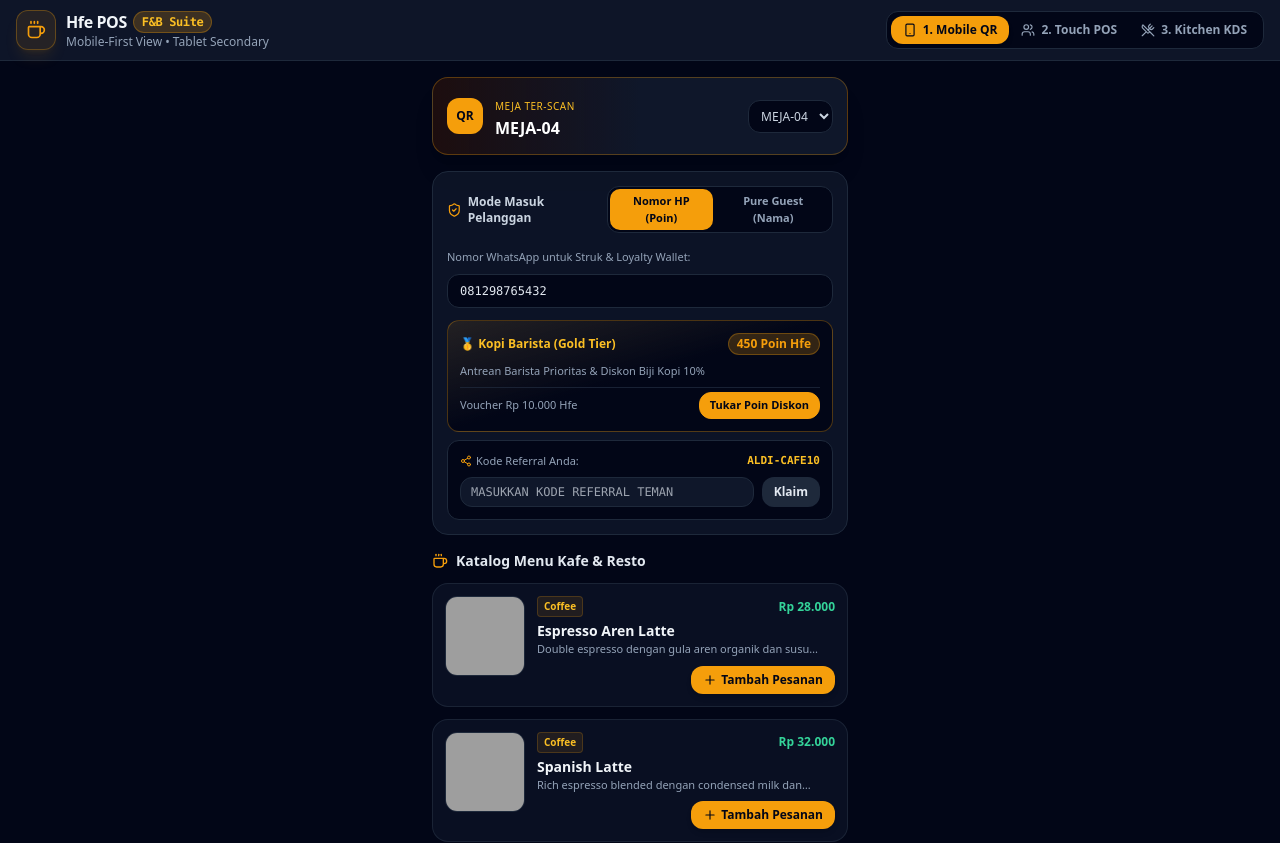
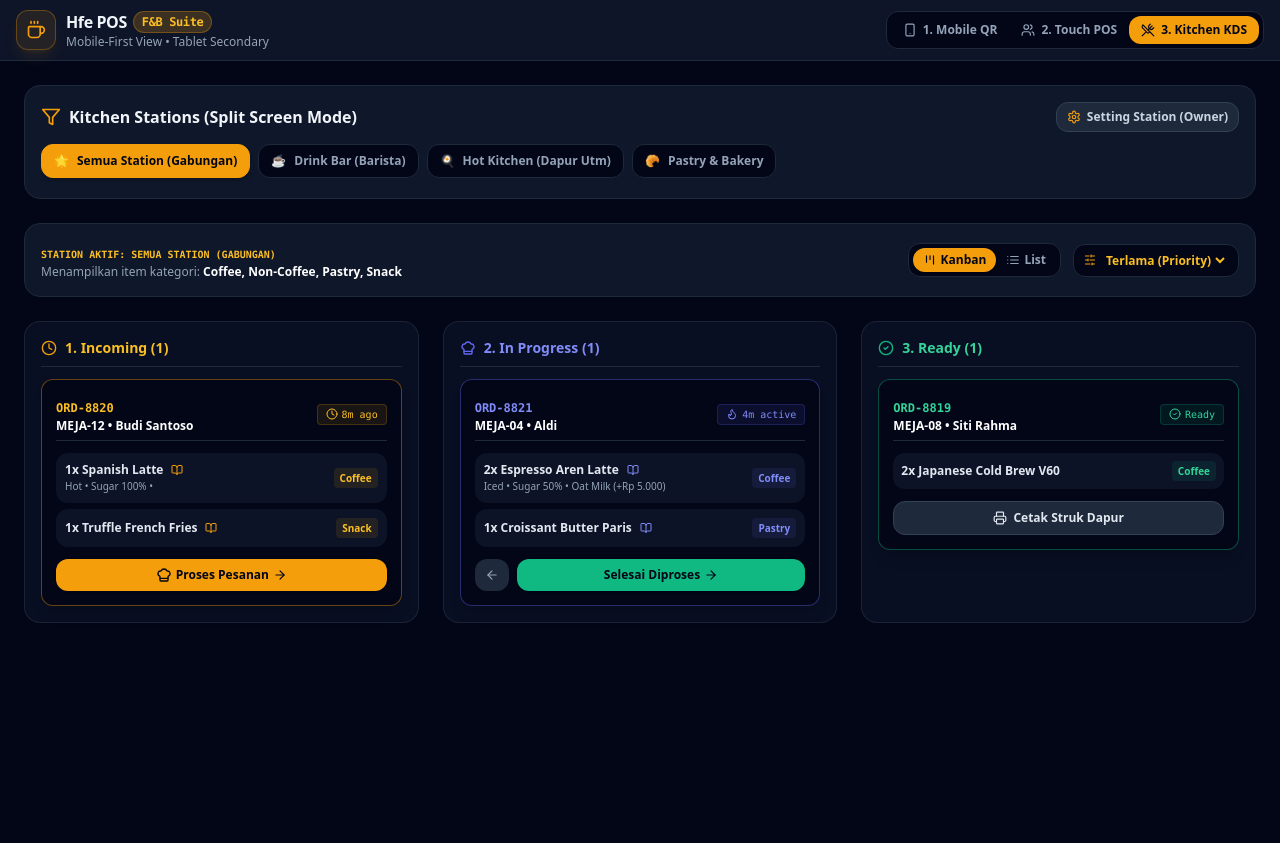
Before and after one commit to glc-works/hfe-pos, a React (Vite) app: page / in a window 1280 px wide. Shown: the top 843 px of the page. After the commit the page ends 800 px from the top, so only its background shows below. Built offline with nearby package versions, Linux system fonts and the light colour scheme; grey boxes are pictures that could not be loaded; the HTML template or start-up script is replaced by a standard one.

Commit message:
feat(kds): add Owner Custom Station Split Display (Drink Bar, Hot Kitchen, Pastry & Bakery) (#1)

```diff
--- a/src/App.tsx
+++ b/src/App.tsx
@@ -36,13 +36,22 @@ import {
   SlidersHorizontal,
   FileText,
   Layers,
-  X
+  X,
+  Settings,
+  Filter
 } from 'lucide-react'
 
 // --- TYPES ---
 type SurfaceMode = 'mobile-qr' | 'barista-pos' | 'kds-screen'
 type CustomerLoginType = 'phone' | 'guest-name'
 type PaymentPolicy = 'pay-first' | 'open-tab'
+
+interface StationConfig {
+  id: string
+  name: string
+  icon: string
+  categories: string[]
+}
 
 interface MenuItem {
   id: string
@@ -206,12 +215,22 @@ const PRODUCT_CATALOG: MenuItem[] = [
 
 export default function App() {
   // --- SURFACE APP STATE ---
-  const [activeSurface, setActiveSurface] = useState<SurfaceMode>('mobile-qr')
-
-  // --- KDS VIEW & SORTING STATE ---
+  const [activeSurface, setActiveSurface] = useState<SurfaceMode>('kds-screen')
+
+  // --- KDS VIEW, SORTING & CUSTOM STATIONS STATE ---
   const [kdsViewMode, setKdsViewMode] = useState<'kanban' | 'list'>('kanban')
   const [kdsSortBy, setKdsSortBy] = useState<'time-desc' | 'time-asc' | 'category'>('time-desc')
   const [selectedRecipeBOM, setSelectedRecipeBOM] = useState<MenuItem | null>(null)
+
+  // Owner Custom Station Split State
+  const [activeStationId, setActiveStationId] = useState<string>('all')
+  const [showStationSettingsModal, setShowStationSettingsModal] = useState<boolean>(false)
+  const [stations, setStations] = useState<StationConfig[]>([
+    { id: 'all', name: 'Semua Station (Gabungan)', icon: '🌟', categories: ['Coffee', 'Non-Coffee', 'Pastry', 'Snack'] },
+    { id: 'drink-bar', name: 'Drink Bar (Barista)', icon: '☕', categories: ['Coffee', 'Non-Coffee'] },
+    { id: 'hot-kitchen', name: 'Hot Kitchen (Dapur Utm)', icon: '🍳', categories: ['Snack'] },
+    { id: 'pastry-bakery', name: 'Pastry & Bakery', icon: '🥐', categories: ['Pastry'] },
+  ])
 
   // --- MOBILE QR SURFACE STATE ---
   const [selectedTable, setSelectedTable] = useState<string>('MEJA-04')
@@ -437,8 +456,17 @@ export default function App() {
     }))
   }
 
-  // --- KDS SORTING LOGIC ---
-  const sortedOrders = [...orders].sort((a, b) => {
+  // --- KDS STATION FILTERING & SORTING LOGIC ---
+  const currentStation = stations.find(s => s.id === activeStationId) || stations[0]
+
+  const stationFilteredOrders = orders.map(order => {
+    if (activeStationId === 'all') return order
+    const filteredItems = order.items.filter(item => currentStation.categories.includes(item.category))
+    if (filteredItems.length === 0) return null
+    return { ...order, items: filteredItems }
+  }).filter(Boolean) as OrderTicket[]
+
+  const sortedOrders = [...stationFilteredOrders].sort((a, b) => {
     if (kdsSortBy === 'time-desc') return b.timeElapsedMinutes - a.timeElapsedMinutes
     if (kdsSortBy === 'time-asc') return a.timeElapsedMinutes - b.timeElapsedMinutes
     return a.items[0]?.category.localeCompare(b.items[0]?.category || '') || 0
@@ -471,7 +499,7 @@ export default function App() {
           </span>
         </div>
 
-        {/* Surface Switcher Buttons (Fluid Mobile Bar) */}
+        {/* Surface Switcher Buttons */}
         <div className="flex items-center bg-slate-950 p-1 rounded-xl border border-slate-800 w-full sm:w-auto justify-between overflow-x-auto">
           <button
             onClick={() => setActiveSurface('mobile-qr')}
@@ -991,21 +1019,53 @@ export default function App() {
         </main>
       )}
 
-      {/* --- SURFACE 3: KITCHEN DISPLAY KANBAN & LIST SCREEN WITH SORTING & RECIPE BOM --- */}
+      {/* --- SURFACE 3: KITCHEN DISPLAY WITH OWNER CUSTOM STATION SPLIT --- */}
       {activeSurface === 'kds-screen' && (
         <main className="flex-1 p-3 sm:p-6 max-w-7xl mx-auto w-full flex flex-col gap-4 sm:gap-6">
 
-          {/* KDS HEADER WITH VIEW SWITCHER & SORTING CONTROLS */}
+          {/* OWNER CUSTOM STATION FILTER TABS */}
+          <div className="bg-slate-900 border border-slate-800 rounded-2xl p-3.5 sm:p-4 flex flex-col gap-3">
+            <div className="flex items-center justify-between">
+              <h2 className="text-sm sm:text-base font-bold text-slate-100 flex items-center gap-2">
+                <Filter className="w-4 h-4 sm:w-5 sm:h-5 text-amber-500" /> Kitchen Stations (Split Screen Mode)
+              </h2>
+
+              <button
+                onClick={() => setShowStationSettingsModal(true)}
+                className="bg-slate-800 hover:bg-slate-700 text-xs font-semibold px-2.5 py-1.5 rounded-lg border border-slate-700 text-slate-300 flex items-center gap-1.5"
+              >
+                <Settings className="w-3.5 h-3.5 text-amber-500" /> Setting Station (Owner)
+              </button>
+            </div>
+
+            {/* Station Filter Tabs */}
+            <div className="flex items-center gap-2 overflow-x-auto pb-1">
+              {stations.map(station => (
+                <button
+                  key={station.id}
+                  onClick={() => setActiveStationId(station.id)}
+                  className={`flex items-center gap-2 px-3 py-2 rounded-xl text-xs font-bold whitespace-nowrap transition-all border ${
+                    activeStationId === station.id
+                      ? 'bg-amber-500 text-slate-950 border-amber-500 shadow-md'
+                      : 'bg-slate-950 text-slate-400 border-slate-800 hover:border-slate-700'
+                  }`}
+                >
+                  <span>{station.icon}</span>
+                  <span>{station.name}</span>
+                </button>
+              ))}
+            </div>
+          </div>
+
+          {/* KDS CONTROLS: VIEW SWITCHER & SORTING */}
           <div className="bg-slate-900 border border-slate-800 rounded-2xl p-3.5 sm:p-4 flex flex-col sm:flex-row items-start sm:items-center justify-between gap-3">
             <div>
-              <h2 className="text-sm sm:text-base font-bold text-slate-100 flex items-center gap-2">
-                <UtensilsCrossed className="w-4 h-4 sm:w-5 sm:h-5 text-amber-500" /> Kitchen KDS Monitor (Makanan & Minuman)
-              </h2>
-              <p className="text-[11px] sm:text-xs text-slate-400">Klik item pesanan untuk melihat **Bill of Materials (BOM) & Petunjuk SOP Pembuatan**</p>
+              <span className="text-[10px] font-bold uppercase text-amber-400 font-mono">Station Aktif: {currentStation.name}</span>
+              <p className="text-[11px] sm:text-xs text-slate-400">Menampilkan item kategori: <span className="text-white font-semibold">{currentStation.categories.join(', ')}</span></p>
             </div>
 
             <div className="flex flex-wrap items-center gap-2 sm:gap-3 text-xs w-full sm:w-auto justify-between sm:justify-end">
-              {/* View Switcher (Kanban vs List) */}
+              {/* View Switcher */}
               <div className="flex items-center bg-slate-950 p-1 rounded-xl border border-slate-800">
                 <button
                   onClick={() => setKdsViewMode('kanban')}
@@ -1290,6 +1350,56 @@ export default function App() {
         </main>
       )}
 
+      {/* --- OWNER CUSTOM STATION SETTINGS MODAL --- */}
+      {showStationSettingsModal && (
+        <div className="fixed inset-0 bg-slate-950/80 backdrop-blur-sm z-50 flex items-center justify-center p-4">
+          <div className="bg-slate-900 border border-slate-800 rounded-3xl max-w-md w-full p-5 sm:p-6 flex flex-col gap-4 shadow-2xl relative">
+            <button
+              onClick={() => setShowStationSettingsModal(false)}
+              className="absolute top-4 right-4 text-slate-400 hover:text-white p-1 rounded-lg bg-slate-800"
+            >
+              <X className="w-4 h-4" />
+            </button>
+
+            <h3 className="text-base font-bold text-white flex items-center gap-2 border-b border-slate-800 pb-3">
+              <Settings className="w-5 h-5 text-amber-500" /> Owner Policy: Custom Split Station KDS
+            </h3>
+
+            <p className="text-xs text-slate-400">Atur pemisahan layar display untuk stasiun Barista, Dapur Utm, dan Pastry:</p>
+
+            <div className="flex flex-col gap-3">
+              {stations.map(st => (
+                <div key={st.id} className="bg-slate-950 border border-slate-800 rounded-xl p-3 flex items-center justify-between">
+                  <div className="flex items-center gap-2.5">
+                    <span className="text-base">{st.icon}</span>
+                    <div>
+                      <h4 className="text-xs font-bold text-white">{st.name}</h4>
+                      <p className="text-[10px] text-amber-400 font-mono">{st.categories.join(', ')}</p>
+                    </div>
+                  </div>
+
+                  {st.id !== 'all' && (
+                    <button
+                      onClick={() => alert(`Pengaturan station ${st.name} diperbarui!`)}
+                      className="text-[11px] text-amber-400 font-bold px-2 py-1 bg-amber-500/10 rounded border border-amber-500/20"
+                    >
+                      Edit Kategori
+                    </button>
+                  )}
+                </div>
+              ))}
+            </div>
+
+            <button
+              onClick={() => setShowStationSettingsModal(false)}
+              className="w-full bg-amber-500 text-slate-950 font-bold text-xs py-2.5 rounded-xl shadow-lg mt-2"
+            >
+              Simpan Pengaturan Station Owner
+            </button>
+          </div>
+        </div>
+      )}
+
       {/* --- RECIPE BOM & PREPARATION SOP DRAWER POPUP --- */}
       {selectedRecipeBOM && (
         <div className="fixed inset-0 bg-slate-950/80 backdrop-blur-sm z-50 flex items-center justify-center p-4">
```
